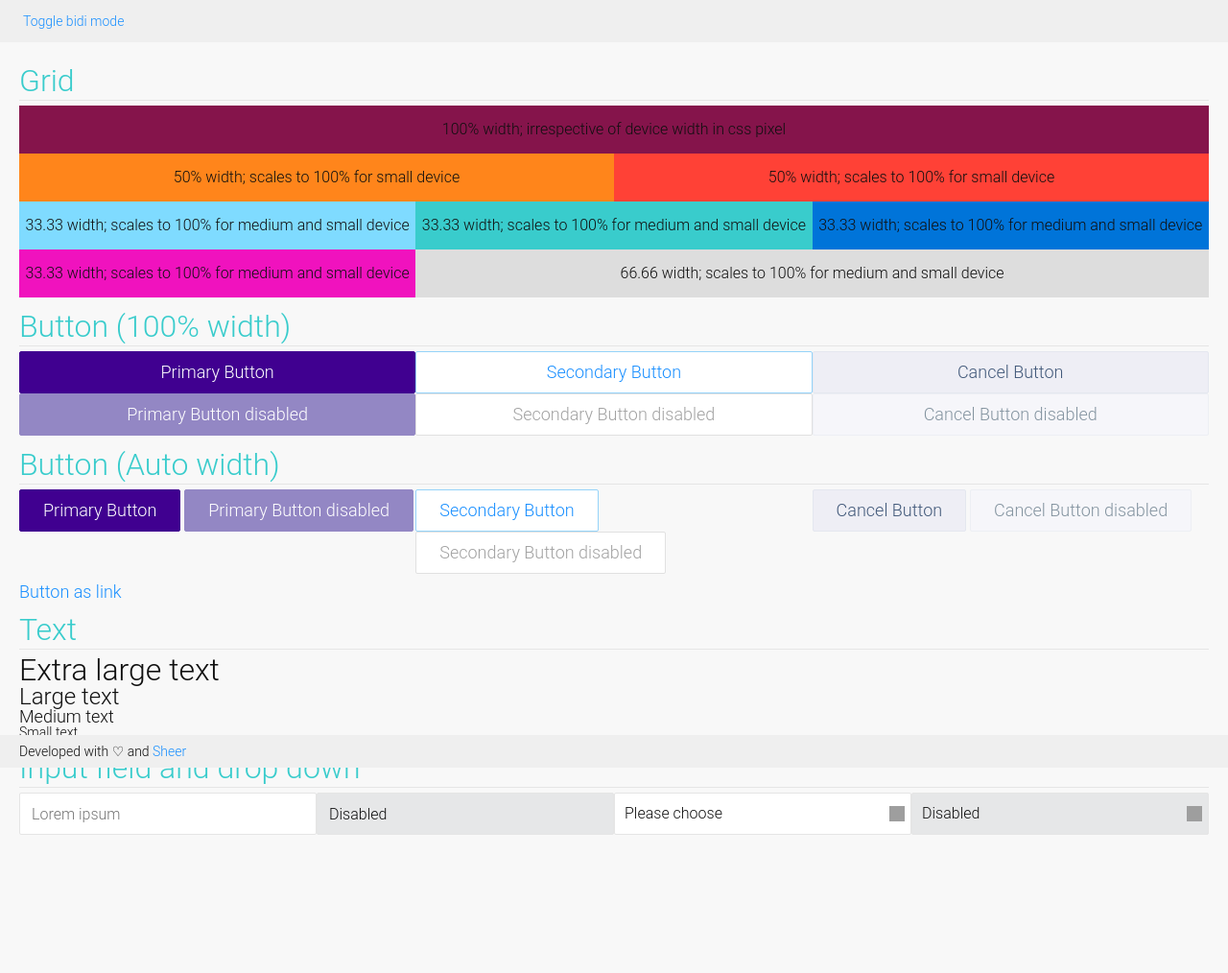
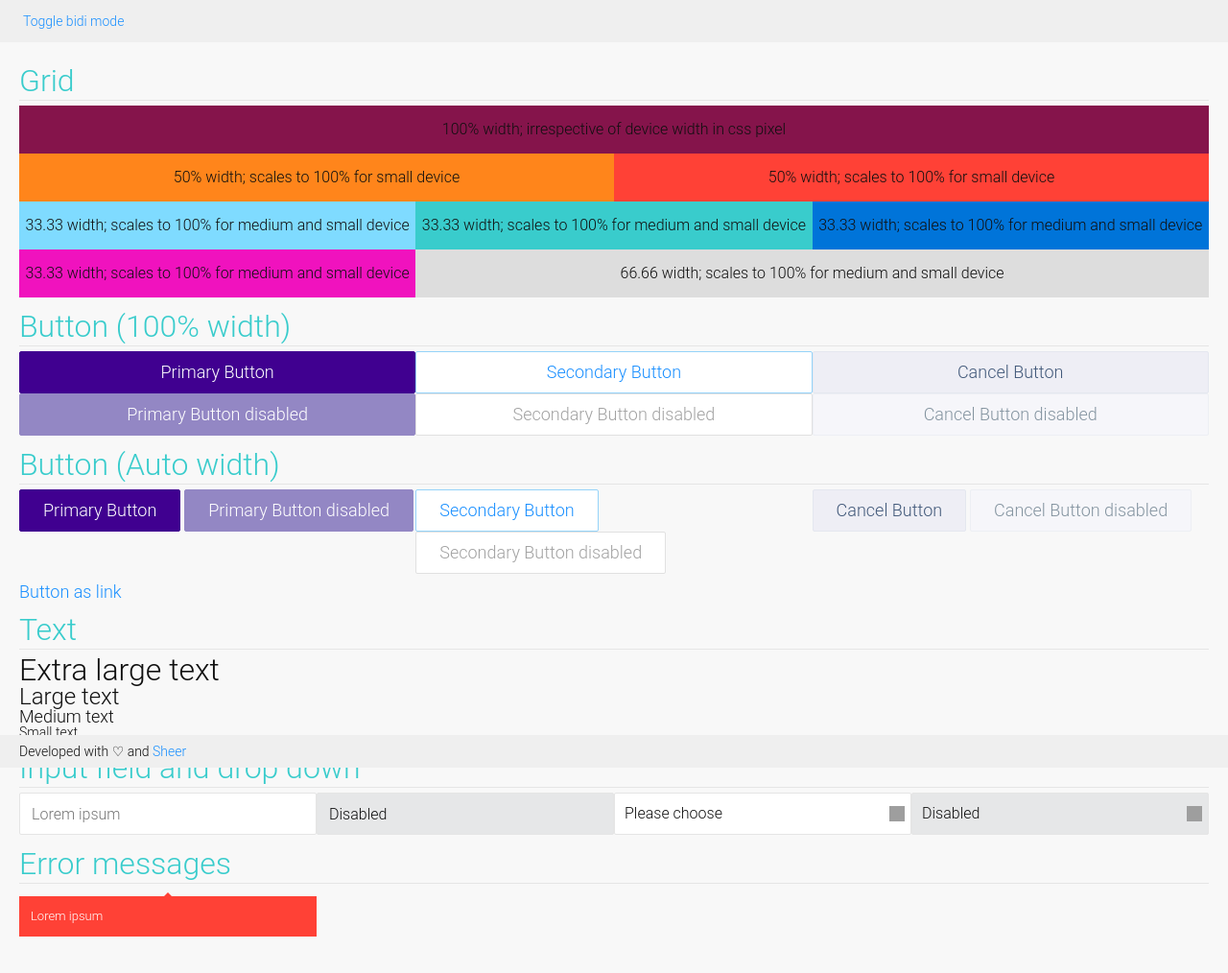
Before and after one commit to sarbbottam/sheer, a website: page index.html in a window 1280 px wide. Shown: the whole page at 96% size. Before the commit the page ends 920 px from the top, so only its background shows below. Drawn offline with Linux system fonts and the light colour scheme; grey boxes are pictures that could not be loaded.

Commit message:
added error-message module

```diff
--- a/css/ltr.css
+++ b/css/ltr.css
@@ -360,6 +360,26 @@ textarea{
   text-decoration:none;
 }
 
+.error-message{
+  background-color:#ff4136;
+  color:#fff;
+  font-size:13px;
+  line-height:18px;
+  margin-top:8px;
+  padding:12px;
+  position:relative
+}
+
+.error-message:before{
+  border:4px solid transparent;
+  border-bottom:4px solid #ff4136;
+  content:'';
+  left:50%;
+  margin-left:-4px;
+  position:absolute;
+  top:-8px;
+}
+
 .container{
   padding:20px;
 }
--- a/css/rtl.css
+++ b/css/rtl.css
@@ -360,6 +360,26 @@ textarea{
   text-decoration:none;
 }
 
+.error-message{
+  background-color:#ff4136;
+  color:#fff;
+  font-size:13px;
+  line-height:18px;
+  margin-top:8px;
+  padding:12px;
+  position:relative
+}
+
+.error-message:before{
+  border:4px solid transparent;
+  border-bottom:4px solid #ff4136;
+  content:'';
+  right:50%;
+  margin-right:-4px;
+  position:absolute;
+  top:-8px;
+}
+
 .container{
   padding:20px;
 }
--- a/index.html
+++ b/index.html
@@ -119,6 +119,16 @@
           </select>
         </div>
       </div>
+      <div class="banner text-xl">
+        Error messages
+      </div>
+      <div class="row m-b-10px">
+        <div class="col col-1-4 col-sm-1-4">
+          <div class="error-message">
+            Lorem ipsum
+          </div>
+        </div>
+      </div>
     </div>
     <div class="text-sm p-f footer">
       Developed with &#x2661; and
--- a/src/main.css
+++ b/src/main.css
@@ -16,6 +16,8 @@
 
 @import 'modules/link.css';
 
+@import 'modules/error-message.css';
+
 @import 'modules/sheer.css';
 /*
  * order matters; granular rules overrides predefined rules,
--- /dev/null
+++ b/src/modules/error-message.css
@@ -0,0 +1,19 @@
+.error-message {
+  background-color: var(--error-message-background-color);
+  color: var(--error-message-font-color);
+  font-size: var(--error-message-font-size);
+  line-height: var(--error-message-line-height);
+  margin-top: var(--error-message-margin-top);
+  padding: var(--error-message-padding);
+  position: relative;
+
+  &:before {
+    border: var(--pointer-width) solid transparent;
+    border-bottom: var(--pointer-width) solid var(--error-message-background-color);
+    content: '';
+    left: 50%;
+    margin-left: -var(--pointer-width);
+    position: absolute;
+    top: -calc((var(--pointer-width) * 2));
+  }
+}
--- a/src/variables/variables.css
+++ b/src/variables/variables.css
@@ -6,3 +6,5 @@
 @import 'input-field.css';
 @import 'button.css';
 @import 'drop-down.css';
+
+@import 'error-message.css';
```
Also changed, not shown: src/variables/error-message.css (added, +10 -0 lines), css/ltr.min.css (deleted), css/rtl.min.css (deleted).
